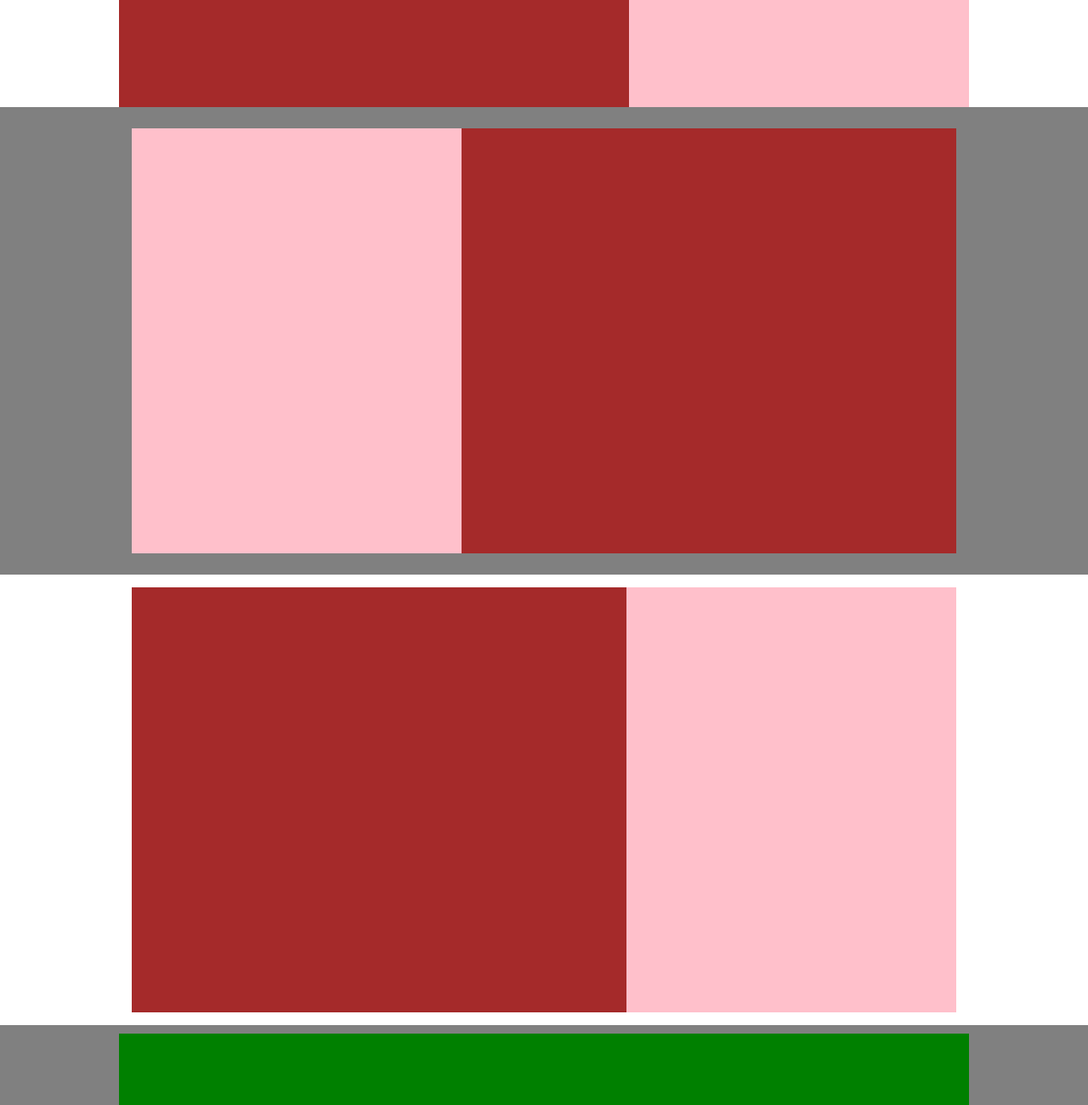
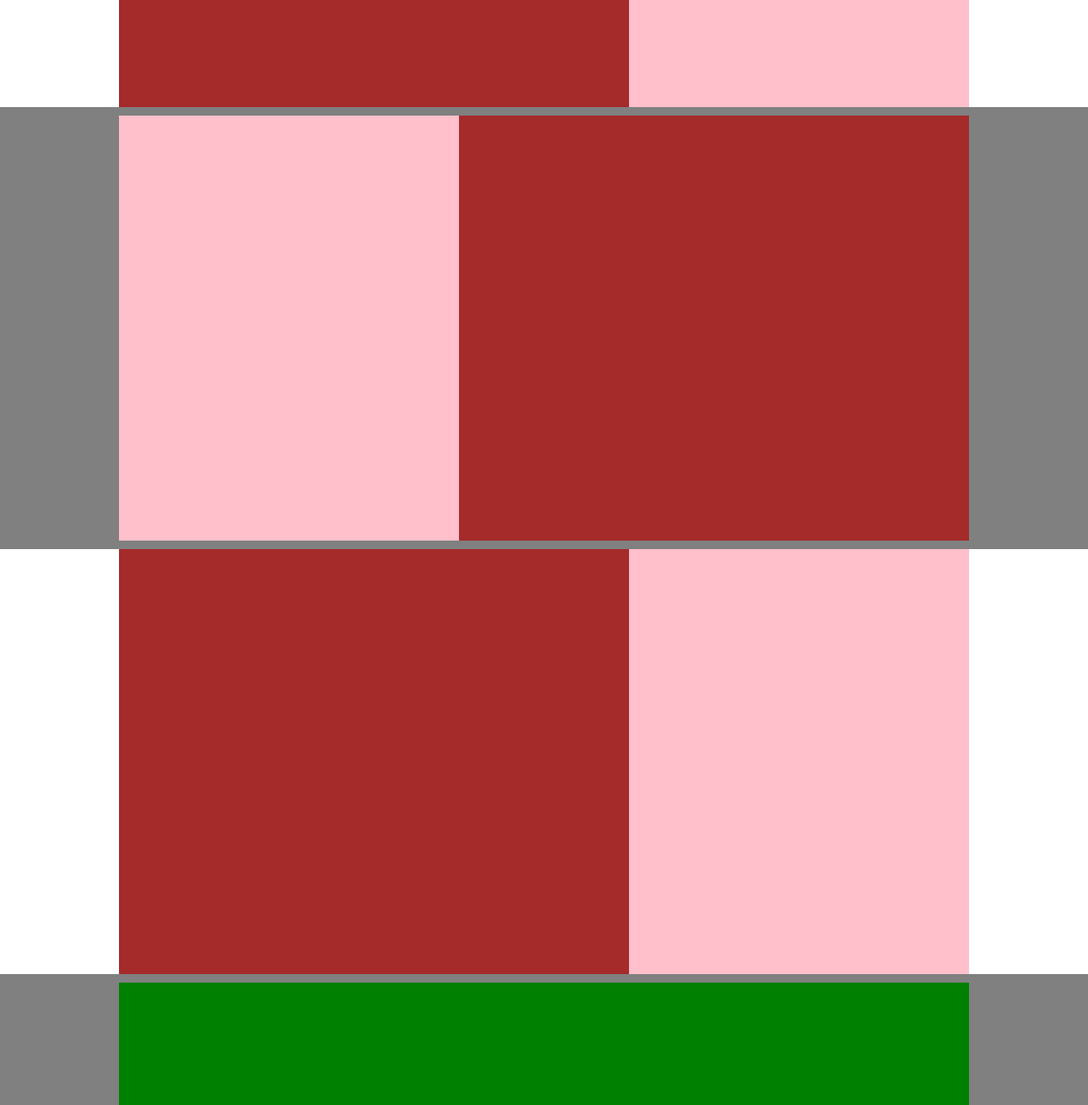
Before and after one commit to fabiomazzilli85/htmlcss-struttura-discord, a plain HTML site: page index.html in a window 1280 px wide. Shown: the part 820-2120 px from the top of the page at 85% size. Drawn offline with Linux system fonts and the light colour scheme.

Commit message:
Ho rimosso il padding da due classi affinché i tag avviano ereditano le dimensione del container.

```diff
--- a/index.html
+++ b/index.html
@@ -44,7 +44,7 @@
 
         <section>
         <div class="background_container">
-            <div class="container padding_container">
+            <div class="container">
                 <div class="row">
                     <div class="class40"></div>
                     <div class="class60"></div>
@@ -54,7 +54,7 @@
         </section>
 
         <section>
-            <div class="container padding_container">
+            <div class="container">
                 <div class="row">
                     <div class="class60"></div>
                     <div class="class40"></div>
```
